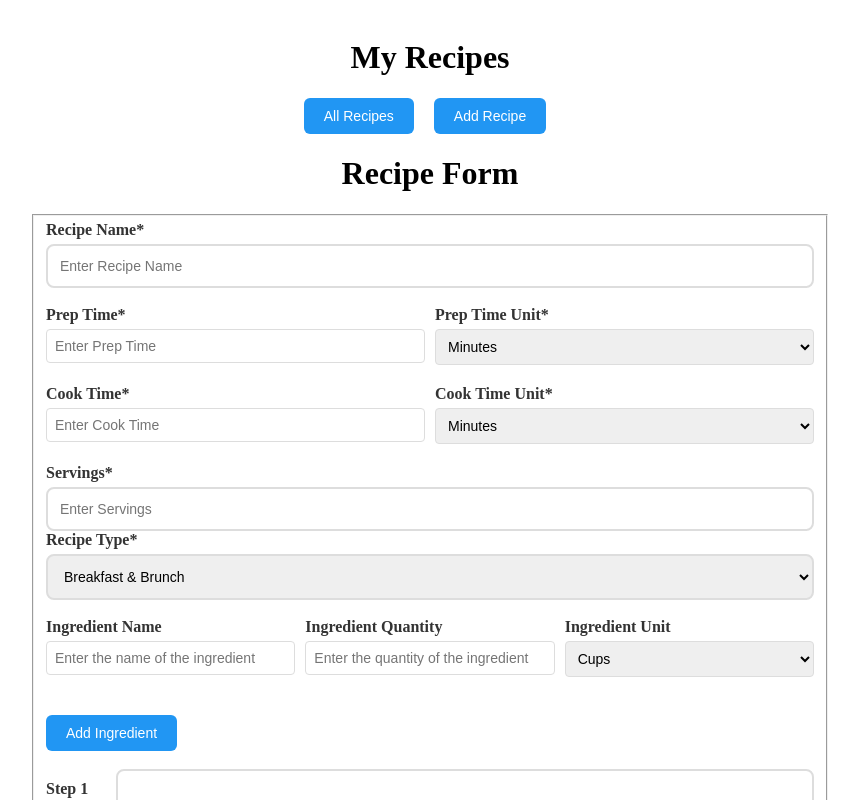
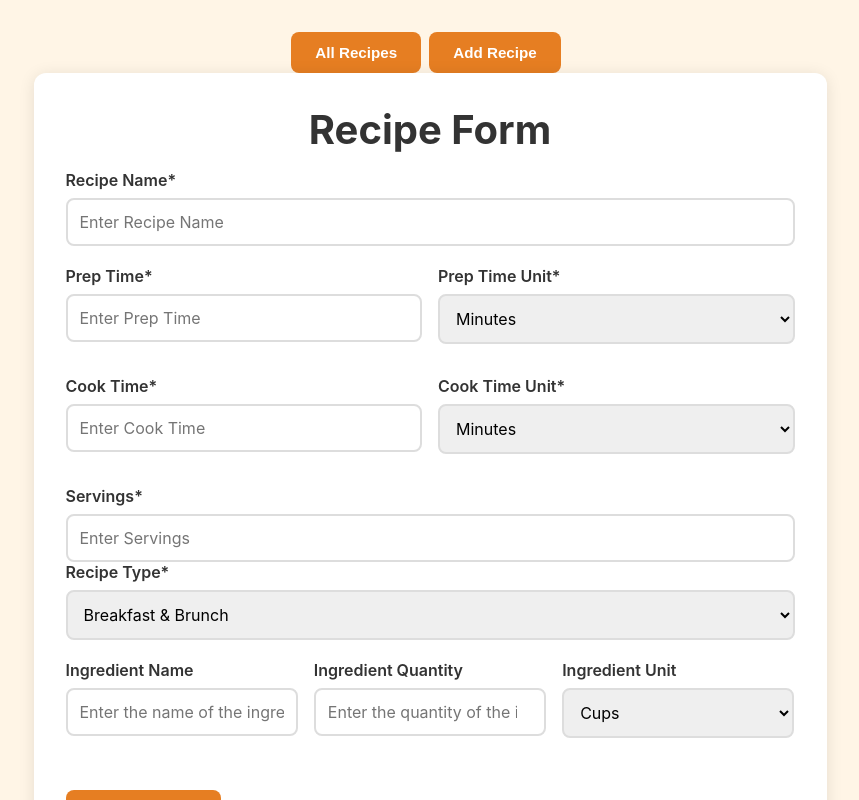
Before and after one commit to TwilightWarden1001/recipe-app, a React (Create React App) app in the folder frontend/: page /create in a window 1280 px wide. Shown: the top 800 px of the page, without its empty margins (210-1069 px from the left). Built offline with nearby package versions, Linux system fonts and the light colour scheme.

Commit message:
Continued Styling RecipeForm/RecipeList, Started Styling RecipeDetail, Cleaned up HTML/JSX

```diff
--- a/frontend/src/App.css
+++ b/frontend/src/App.css
@@ -1,198 +1,270 @@
-/* Add some breathing room */
+/* APP CONTAINER */
 .App {
-  max-width: 800px;
-  margin: 0 auto;
-  padding: 10px;
+  min-height: 100vh;
+  display: flex;
+  flex-direction: column;
+  align-items: center;
+  background-color: #fff5e6;
+  padding: 2rem 1rem;
 }
 
+/* RECIPE LIST */
 .recipe-list {
+  width: 100%;
+  max-width: 1200px;
   margin-top: 20px;
 }
 
 .recipe-list h1 {
-  text-align: center;
-  margin-bottom: 20px;
+  margin-bottom: 2rem;
 }
 
 .recipe-list ul {
-  list-style: none;
-  padding: 0;
+  display: grid;
+  /* Auto-fill creates as many columns as fit, each card min 300px */
+  grid-template-columns: repeat(auto-fill, minmax(300px, 1fr));
+  gap: 1.5rem;
 }
 
-.recipe-list button {
-  background-color: #2196F3;
-  color: white;
-  padding: 10px 20px;
-  border: none;
-  border-radius: 4px;
-}
-
-/* Style each recipe as a card */
+/* RECIPE CARDS */
 .recipe-card {
   background: white;
   border: 1px solid #e0e0e0;
-  border-radius: 8px;
-  padding: 20px;
+  border-radius: 12px;
+  padding: 1.5rem;
   cursor: pointer;
-  margin-bottom: 20px;
-  box-shadow: 0 2px 4px rgba(0,0,0,0.1);
+  box-shadow: 0 2px 8px rgba(0,0,0,0.1);
   transition: box-shadow 0.2s, transform 0.2s;
 }
 
-/* Hover effect */
 .recipe-card:hover {
-  box-shadow: 0 4px 8px rgba(0,0,0,0.15);
-  transform: translateY(-2px);
+  box-shadow: 0 4px 16px rgba(0,0,0,0.15);
+  transform: translateY(-4px);
 }
 
-/* Header for recipe cards*/
-.recipe-card h2 {
-  color: #E67E22;
-  margin-top: 0;
+.recipe-card .recipe-type {
+  font-style: italic;
+  font-size: 0.875rem;
+  color: #666;
+}
+.recipe-card  .recipe-name {
+  margin-bottom: 0.75rem;
 }
 
-.recipe-info {
-  color: #666;
-  font-size: 16px;
+.recipe-card .recipe-info {
+  color: #333;
+}
+
+/* RECIPE DETAIL PAGE */
+.recipe-detail {
+  width: 100%;
+  max-width: 800px;
+  background: white;
+  border-radius: 12px;
+  padding: 2rem;
+  box-shadow: 0 2px 16px rgba(0,0,0,0.1);
+  margin-top: 2rem;
+}
+
+.recipe-detail nav {
+  display: flex;
+  gap: 0.75rem;
+  margin-bottom: 2rem;
+  flex-wrap: wrap;
+}
+
+.recipe-detail .recipe-info h1 {
+  font-size: 2.5rem;
+  margin-bottom: 1.5rem;
+  color: #333;
+  line-height: 1.2;
+}
+
+.recipe-meta {
+  display: flex;
+  flex-wrap: wrap;
+  gap: 1.5rem;
+  padding: 1rem;
+  background-color: #f8f9fa;
+  border-radius: 8px;
+  margin-bottom: 2rem;
+}
+
+.meta-item {
+  font-size: 0.95rem;
+  color: #555;
+}
+
+.meta-item .bold {
+  font-weight: 600;
+  color: #333;
+  margin-right: 0.25rem;
+}
+
+.recipe-detail h2 {
+  font-size: 1.75rem;
+  margin-top: 2rem;
+  margin-bottom: 1rem;
+  color: #E67E22;
+  border-bottom: 2px solid #E67E22;
+  padding-bottom: 0.5rem;
+}
+
+.recipe-detail ul {
+  margin: 0 0 2rem 0;
+}
+
+.recipe-detail ul li {
+  padding: 0.75rem 1rem;
+  margin-bottom: 0.5rem;
+  background-color: #f8f9fa;
+  border-radius: 6px;
+  border-left: 4px solid #E67E22;
+  line-height: 1.6;
+}
+
+/* ========================================
+   FORMS
+   ======================================== */
+.recipe-form {
+  background: white;
+  border-radius: 12px;
+  padding: 2rem;
+  box-shadow: 0 2px 16px rgba(0,0,0,0.1);
+
 }
 
 label {
   display: block;
-  margin-bottom: 5px;
-  font-weight: bold;
-  font-size: 16px;
+  margin-bottom: 0.5rem;
+  font-weight: 600;
   color: #333;
 }
 
-/* Clean input styling */
-input, select {
+input, select, textarea {
   display: block;
   width: 100%;
-    padding: 12px;
+  padding: 0.75rem;
   box-sizing: border-box;
   border: 2px solid #ddd;
   border-radius: 8px;
-    font-size: 14px;
+  font-size: 1rem;
+  font-family: inherit;
   transition: border-color 0.3s;
 }
 
-input:focus {
+input:focus, select:focus, textarea:focus {
   outline: none;
-    border-color: #4caf50;
+  border-color: #2196F3;
 }
 
-select:focus {
-    outline: none;
-    border-color: #4caf50;
+.form-row {
+  display: flex;
+  gap: 1rem;
+  margin-bottom: 1rem;
 }
 
-/* Base button styling */
+.form-field {
+  display: flex;
+  flex-direction: column;
+  flex: 1;
+  margin-bottom: 1rem;
+}
+
+.ingredient-wrapper, .instruction-wrapper {
+  display: flex;
+  align-items: flex-end;
+  gap: 0.75rem;
+  margin-bottom: 1rem;
+}
+
+.ingredient-unit {
+  max-width: 150px;
+}
+
+.instruction-wrapper label {
+  min-width: 60px;
+}
+
+/* ========================================
+   BUTTONS
+   ======================================== */
+
 button {
-    padding: 10px 20px;
-    border-radius: 6px;
+  padding: 0.75rem 1.5rem;
+  border-radius: 8px;
   border: none;
   color: white;
   cursor: pointer;
-    font-size: 14px;
-    font-weight: 500;
+  font-weight: 600;
+  font-size: 0.95rem;
   transition: all 0.2s ease;
-    margin-right: 10px;
+  margin-right: 0.5rem;
 }
 
 button:hover {
-    transform: translateY(-1px);
-    box-shadow: 0 2px 8px rgba(0,0,0,0.15);
+  transform: translateY(-2px);
+  box-shadow: 0 4px 12px rgba(0,0,0,0.2);
 }
 
 button:active {
   transform: translateY(0);
 }
 
-/* Add/Create actions - Blue (positive action) */
+/* Button variations */
+
+/* Primary actions - use your orange accent */
 .button.add,
 button[type="submit"] {
-    background-color: #2196F3;
+  background-color: #E67E22;
 }
 
 .button.add:hover,
 button[type="submit"]:hover {
-    background-color: #1976D2;
+  background-color: #D35400;
 }
 
-/* Edit actions - Gray (neutral) */
+/* Secondary/neutral actions - keep gray */
+.button.back,
 .button.edit {
   background-color: #757575;
 }
 
+.button.back:hover,
 .button.edit:hover {
   background-color: #616161;
 }
 
-/* Delete/Remove actions - Red (dangerous action) */
-.button.remove, .button.delete {
-    background-color: #f44336;
+.button.back a {
+  color: white;
+  text-decoration: none;
 }
 
-.button.remove:hover, .button.delete:hover {
+/* Destructive actions - keep red */
+.button.remove,
+.button.delete,
+.remove-button {
+  background-color: #f44336;
+  margin-top: auto;
+}
+
+.button.remove:hover,
+.button.delete:hover,
+.remove-button:hover {
   background-color: #d32f2f;
 }
 
+/* Reset - make it secondary gray instead of purple */
 .button.reset {
-    background-color: #9c27b0;
+  background-color: #757575;
 }
 
 .button.reset:hover {
-    background-color: #7b1fa2;
-
-}
-
-.ingredient-wrapper {
-  display: flex;
-  align-items: center;
-  gap: 10px;
-  margin-bottom: 10px;
-}
-
-.ingredient-unit {
-  max-width: 150px;
-}
-
-.instruction-wrapper {
-  display: flex;
-  align-items: center;
-  gap: 10px;
-}
-
-.instruction-wrapper label {
-  min-width: 60px;
-}
-
-.form-field input,
-.form-field select {
-  padding: 8px;
-  border: 1px solid #ddd;
-  border-radius: 4px;
-}
-
-.form-row {
-  display: flex;
-  gap: 10px;
-  margin-bottom: 10px;
-}
-
-.form-field {
-  display: flex;
-  flex-direction: column;
-  flex: 1;
-  margin-bottom: 10px;
-}
-
-.form-field label {
-  margin-bottom: 5px;
+  background-color: #616161;
 }
 
 .remove-button {
-  font-size: 14px;
-  height: fit-content;  /* Don't stretch to fill */
-  background-color: #f44336;;
+  height: fit-content;
+  padding: 0.5rem 1rem;
+  font-size: 0.875rem;
 }
--- a/frontend/src/App.js
+++ b/frontend/src/App.js
@@ -9,8 +9,6 @@ function App() {
   return (
     <BrowserRouter>
       <div className="App">
-        <h1>My Recipes</h1>
-
         {/* Navigation*/}
         <nav>
           <Link to="/">
--- a/frontend/src/RecipeCard.js
+++ b/frontend/src/RecipeCard.js
@@ -1,8 +1,4 @@
 import { useNavigate } from "react-router-dom";
-
-function returnDate(date) {
-  return new Date(date).toLocaleDateString();
-}
 
 function RecipeCard({ recipe }) {
   const recipe_id = recipe.recipe_id;
@@ -13,13 +9,9 @@ function RecipeCard({ recipe }) {
       className="recipe-card"
       onClick={() => navigate(`/recipe/${recipe_id}`)}
     >
-      <h2>{recipe.recipe_name}</h2>
-      <div className="recipe-info">
-        Prep Time: {recipe.prep_time} {recipe.prep_time_unit} | Cook Time:{" "}
-        {recipe.cook_time} {recipe.cook_time_unit} | Servings: {recipe.servings}{" "}
-        | Recipe Type: {recipe.recipe_type} | Added:{" "}
-        {returnDate(recipe.created_at)}
-      </div>
+      <div className="recipe-type">{recipe.recipe_type}</div>
+      <h3 className="recipe-name">{recipe.recipe_name}</h3>
+      <div className="recipe-info">{/* TODO: Add time logic*/}</div>
     </div>
   );
 }
--- a/frontend/src/RecipeDetail.js
+++ b/frontend/src/RecipeDetail.js
@@ -8,6 +8,10 @@ import {
   getInstructions,
   DeleteRecipe,
 } from "./api";
+
+function returnDate(date) {
+  return new Date(date).toLocaleDateString();
+}
 
 function RecipeDetail() {
   // Get the ID from the URL
@@ -37,8 +41,8 @@ function RecipeDetail() {
   const total_time_unit = recipe.cook_time_unit;
 
   return (
+    <div className="recipe-detail">
       <div>
-      <nav>
         <button className="button back" onClick={() => navigate("/")}>
           <a href="/">Back to Recipe List</a>
         </button>
@@ -48,22 +52,34 @@ function RecipeDetail() {
         <button className="button delete" onClick={() => DeleteRecipe(recipe)}>
           Delete Recipe
         </button>
-      </nav>
+      </div>
+      <div className="recipe-info">
+        <h1>{recipe.recipe_name}</h1>
+        <div className="recipe-meta">
+          <span className="meta-item">
+            <span className="bold">Servings:</span> {recipe.servings}
+          </span>
+          <span className="meta-item">
+            <span className="bold">Prep:</span> {recipe.prep_time}{" "}
+            {recipe.prep_time_unit}
+          </span>
+          <span className="meta-item">
+            <span className="bold">Cook:</span> {recipe.cook_time}{" "}
+            {recipe.cook_time_unit}
+          </span>
+          <span className="meta-item">
+            <span className="bold">Total:</span> {total_time} {total_time_unit}
+          </span>
+          <span className="meta-item">
+            <span className="bold">Type:</span> {recipe.recipe_type}
+          </span>
+          <span className="meta-item">
+            <span className="bold">Created:</span>{" "}
+            {returnDate(recipe.created_at)}
+          </span>
+        </div>
+      </div>
 
-      <h1>{recipe.recipe_name}</h1>
-      <p>Servings: {recipe.servings}</p>
-      <p>
-        Prep time: {recipe.prep_time} {recipe.prep_time_unit}
-      </p>
-      <p>
-        Cook time: {recipe.cook_time} {recipe.cook_time_unit}
-      </p>
-      <p>
-        Total time: {total_time} {total_time_unit}
-      </p>
-      <p>Recipe Type: {recipe.recipe_type}</p>
-      <p>Added: {new Date(recipe.created_at).toLocaleDateString()}</p>
-      <div>
       <h2>Ingredients</h2>
       <ul>
         {ingredients.map((ingredient) => (
@@ -82,7 +98,6 @@ function RecipeDetail() {
         ))}
       </ul>
     </div>
-    </div>
   );
 }
 
--- a/frontend/src/RecipeForm.js
+++ b/frontend/src/RecipeForm.js
@@ -92,7 +92,6 @@ function RecipeForm({ initialRecipe = null, isEditing = false }) {
   return (
     <div className="recipe-form">
       <h1>Recipe Form</h1>
-      <fieldset>
       <form onSubmit={(e) => handleSubmit(e)}>
         {/* Recipe Name */}
         <label htmlFor="recipe_name">Recipe Name*</label>
@@ -231,7 +230,6 @@ function RecipeForm({ initialRecipe = null, isEditing = false }) {
           Reset
         </button>
       </form>
-      </fieldset>
     </div>
   );
 }
--- a/frontend/src/index.css
+++ b/frontend/src/index.css
@@ -1,14 +1,45 @@
-a:link, a:visited, a:hover, a:active {
-  text-decoration: none;
+/* No padding or margin initially */
+* {
+  box-sizing: border-box;
+  margin: 0;
+  padding: 0;
+}
+
+html {
+  font-size: 100%;
+  scroll-behavior: smooth;
+}
+
+body, html {
+  background-color: aliceblue;
+  font-family: -apple-system, BlinkMacSystemFont, 'Segoe UI', 'Roboto', 'Helvetica', 'Arial', sans-serif;
+  font-size: 16px;
+  color: #333;
+}
+
+h1, h4, h5, h6 {
+  color: #333;
 }
 
 h1 {
-    text-align: center;
+  font-size: 2.5rem;
+  margin-bottom: 1rem;
+  text-align: center;
 }
 
-nav {
-  display: flex;
-  gap: 10px;
-  justify-content: center;
-  margin: 20px 0;
+h2 {
+  font-size: 1.75rem;
+  margin-top: 2rem;
+  margin-bottom: 1rem;
+  color: #E67E22;
 }
+
+h3 {
+  font-size: 1.5rem;
+  margin-bottom: 1rem;
+  color: #E67E22;
+}
+
+ul {
+  list-style: none;
+}
```
Lines whose indentation alone changed are shown as unchanged.
